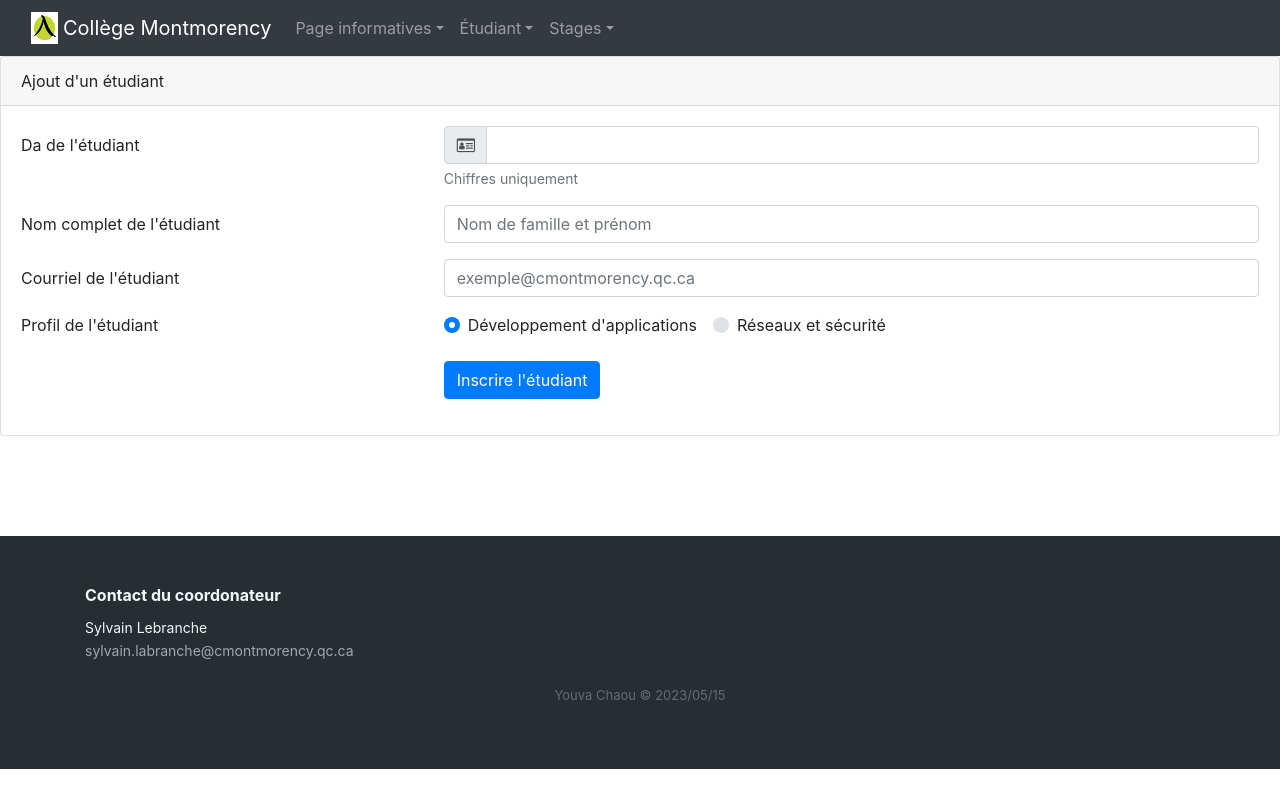
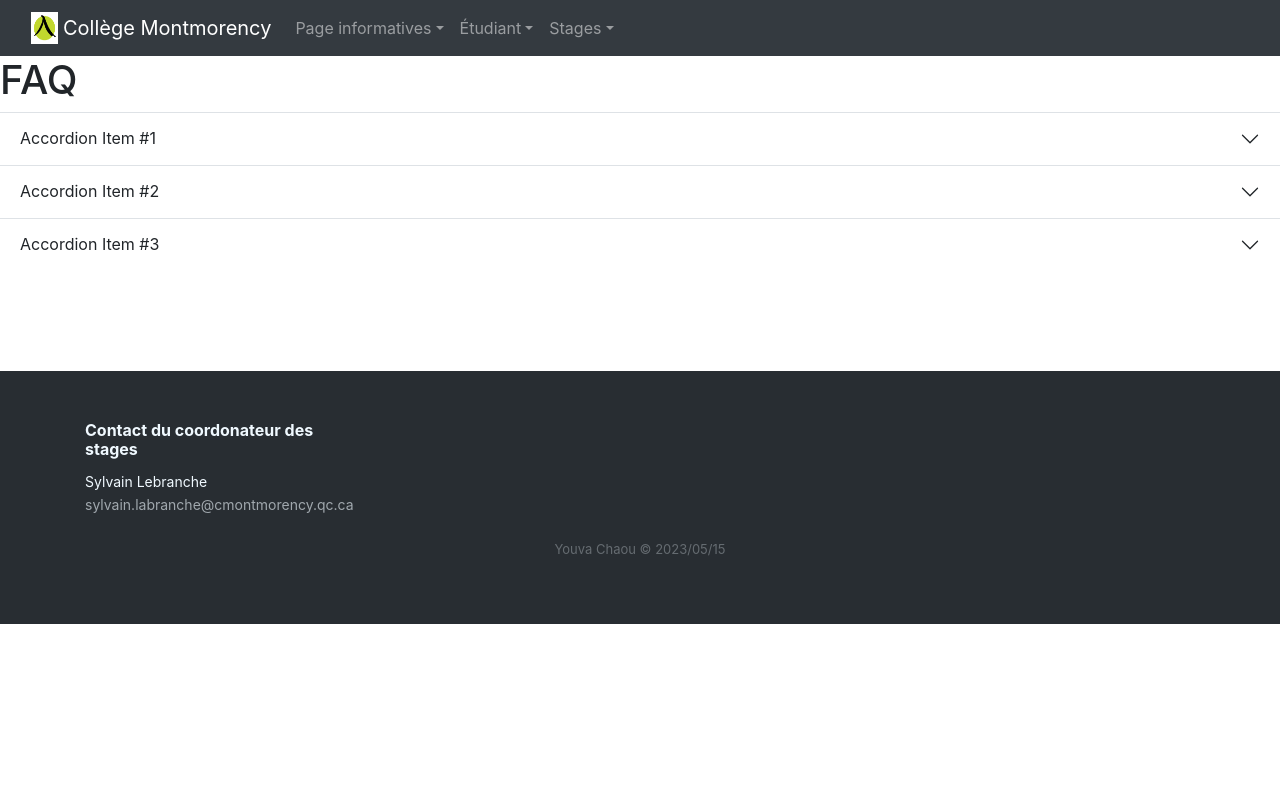
Before and after one commit to hackerdu86/tp-final-web-youva-chaou, a React (Create React App) app in the folder client/tp-final-youva-chaou/: page /FAQ in a window 1280 px wide. Built offline with nearby package versions, Linux system fonts and the light colour scheme.

Commit message:
Création de définition des routes

```diff
--- a/client/tp-final-youva-chaou/src/App.js
+++ b/client/tp-final-youva-chaou/src/App.js
@@ -1,16 +1,56 @@
 import NavigationBar from "./components/bars/NavigationBar";
 import FooterBar from "./components/bars/FooterBar";
+import MainMenuPage from "./components/pages/static-pages/MainMenuPage";
+import InternshipsProcedures from "./components/pages/static-pages/InternshipsProcedures";
+import StudentNeededSkills from "./components/pages/static-pages/StudentNeededSkills";
+import FAQPage from "./components/pages/static-pages/FAQPage";
 import AddStudentForm from "./components/pages/non-static-pages/AddStudentForm";
+import RegisteredStudents from "./components/pages/non-static-pages/RegisteredStudents";
+import AddInternshipForm from "./components/pages/non-static-pages/AddInternshipForm";
+import AvailableInternships from "./components/pages/non-static-pages/AvailableInternships";
+import { BrowserRouter, Routes, Route } from "react-router-dom";
 
 function App() {
   return (
-    <div>
-      <link rel="stylesheet" href="https://stackpath.bootstrapcdn.com/bootstrap/4.1.3/css/bootstrap.min.css"></link>
-      <link rel="stylesheet" href="https://maxcdn.bootstrapcdn.com/font-awesome/4.7.0/css/font-awesome.min.css"></link>
-      <NavigationBar></NavigationBar>
-      <AddStudentForm></AddStudentForm>
-      <FooterBar></FooterBar>
-    </div>
+    <BrowserRouter>
+      <link
+        rel="stylesheet"
+        href="https://stackpath.bootstrapcdn.com/bootstrap/4.1.3/css/bootstrap.min.css"
+      ></link>
+      <link
+        rel="stylesheet"
+        href="https://maxcdn.bootstrapcdn.com/font-awesome/4.7.0/css/font-awesome.min.css"
+      ></link>
+      <NavigationBar />
+
+      <Routes>
+        <Route path="/" element={<MainMenuPage />} />
+        <Route
+          path="/internship-procedures-employers"
+          element={<InternshipsProcedures forStudent={false} />}
+        />
+        <Route
+          path="/internship-procedures-students"
+          element={<InternshipsProcedures forStudent={true} />}
+        />
+        <Route path="/profiles-and-skills" element={<StudentNeededSkills />} />
+        <Route path="/FAQ" element={<FAQPage />} />
+        <Route path="/students/add-student-form" element={<AddStudentForm />} />
+        <Route
+          path="/students/registered-students"
+          element={<RegisteredStudents />}
+        />
+        <Route
+          path="/internships/add-internship-form"
+          element={<AddInternshipForm />}
+        />
+        <Route
+          path="/internships/available-internships"
+          element={<AvailableInternships />}
+        />
+      </Routes>
+      <FooterBar />
+    </BrowserRouter>
   );
 }
 
--- a/client/tp-final-youva-chaou/src/components/bars/FooterBar.jsx
+++ b/client/tp-final-youva-chaou/src/components/bars/FooterBar.jsx
@@ -10,7 +10,7 @@ return (
             <div class="container">
                 <div class="row">
                     <div class="col-sm-6 col-md-3 item">
-                        <h3>Contact du coordonateur</h3>
+                        <h3>Contact du coordonateur des stages</h3>
                         <ul>
                             <li>Sylvain Lebranche</li>
                             <li><a href="mailto:sylvain.labranche@cmontmorency.qc.ca">sylvain.labranche@cmontmorency.qc.ca</a></li>
--- a/client/tp-final-youva-chaou/src/components/pages/non-static-pages/AddInternshipForm.jsx
+++ b/client/tp-final-youva-chaou/src/components/pages/non-static-pages/AddInternshipForm.jsx
@@ -0,0 +1,9 @@
+function AddInternshipForm() {
+    return (
+        <>
+        AddInternshipForm
+        </>
+    )
+}
+
+export default AddInternshipForm;
--- a/client/tp-final-youva-chaou/src/components/pages/non-static-pages/AddStudentForm.jsx
+++ b/client/tp-final-youva-chaou/src/components/pages/non-static-pages/AddStudentForm.jsx
@@ -9,7 +9,7 @@ function AddStudentForm() {
   return (
     <form>
       <div className="card">
-        <div className="card-header">Ajout d'un étudiant</div>
+        <div className="card-header">Inscription d'un étudiant</div>
         <div className="card-body">
           <div className="form-group row">
             <label htmlFor="text" className="col-4 col-form-label">
--- a/client/tp-final-youva-chaou/src/components/pages/non-static-pages/AvailableInternships.jsx
+++ b/client/tp-final-youva-chaou/src/components/pages/non-static-pages/AvailableInternships.jsx
@@ -0,0 +1,9 @@
+function AvailableInternships() {
+    return (
+        <>
+        AvailableInternships
+        </>
+    )
+}
+
+export default AvailableInternships;
--- a/client/tp-final-youva-chaou/src/components/pages/non-static-pages/RegisteredStudents.jsx
+++ b/client/tp-final-youva-chaou/src/components/pages/non-static-pages/RegisteredStudents.jsx
@@ -0,0 +1,9 @@
+function RegisteredStudents() {
+    return (
+        <>
+        RegisteredStudents
+        </>
+    )
+}
+
+export default RegisteredStudents;
--- a/client/tp-final-youva-chaou/src/components/pages/static-pages/FAQPage.jsx
+++ b/client/tp-final-youva-chaou/src/components/pages/static-pages/FAQPage.jsx
@@ -0,0 +1,93 @@
+import React from "react";
+import "bootstrap/dist/css/bootstrap.min.css";
+import "bootstrap/dist/js/bootstrap.bundle.min.js";
+
+function FAQPage() {
+  return (
+    <div class="accordion accordion-flush" id="accordionFlushExample">
+    <h1>FAQ</h1>
+
+      <div class="accordion-item">
+        <h2 class="accordion-header">
+          <button
+            class="accordion-button collapsed"
+            type="button"
+            data-bs-toggle="collapse"
+            data-bs-target="#flush-collapseOne"
+            aria-expanded="false"
+            aria-controls="flush-collapseOne"
+          >
+            Accordion Item #1
+          </button>
+        </h2>
+        <div
+          id="flush-collapseOne"
+          class="accordion-collapse collapse"
+          data-bs-parent="#accordionFlushExample"
+        >
+          <div class="accordion-body">
+            Placeholder content for this accordion, which is intended to
+            demonstrate the <code>.accordion-flush</code> class. This is the
+            first item's accordion body.
+          </div>
+        </div>
+      </div>
+      <div class="accordion-item">
+        <h2 class="accordion-header">
+          <button
+            class="accordion-button collapsed"
+            type="button"
+            data-bs-toggle="collapse"
+            data-bs-target="#flush-collapseTwo"
+            aria-expanded="false"
+            aria-controls="flush-collapseTwo"
+          >
+            Accordion Item #2
+          </button>
+        </h2>
+        <div
+          id="flush-collapseTwo"
+          class="accordion-collapse collapse"
+          data-bs-parent="#accordionFlushExample"
+        >
+          <div class="accordion-body">
+            Placeholder content for this accordion, which is intended to
+            demonstrate the <code>.accordion-flush</code> class. This is the
+            second item's accordion body. Let's imagine this being filled with
+            some actual content.
+          </div>
+        </div>
+      </div>
+      <div class="accordion-item">
+        <h2 class="accordion-header">
+          <button
+            class="accordion-button collapsed"
+            type="button"
+            data-bs-toggle="collapse"
+            data-bs-target="#flush-collapseThree"
+            aria-expanded="false"
+            aria-controls="flush-collapseThree"
+          >
+            Accordion Item #3
+          </button>
+        </h2>
+        <div
+          id="flush-collapseThree"
+          class="accordion-collapse collapse"
+          data-bs-parent="#accordionFlushExample"
+        >
+          <div class="accordion-body">
+            Placeholder content for this accordion, which is intended to
+            demonstrate the <code>.accordion-flush</code> class. This is the
+            third item's accordion body. Nothing more exciting happening here in
+            terms of content, but just filling up the space to make it look, at
+            least at first glance, a bit more representative of how this would
+            look in a real-world application.
+          </div>
+        </div>
+      </div>
+    </div>
+  );
+}
+
+export default FAQPage;
--- a/client/tp-final-youva-chaou/src/components/pages/static-pages/InternshipsProcedures.jsx
+++ b/client/tp-final-youva-chaou/src/components/pages/static-pages/InternshipsProcedures.jsx
@@ -0,0 +1,12 @@
+function InternshipsProcedures(props) {
+
+    const forStudents = props.forStudents;
+
+    return (
+        <>
+        InternshipsProcedures
+        </>
+    )
+}
+
+export default InternshipsProcedures;
--- a/client/tp-final-youva-chaou/src/components/pages/static-pages/MenuPage.jsx
+++ b/client/tp-final-youva-chaou/src/components/pages/static-pages/MainMenuPage.jsx
@@ -1,4 +1,4 @@
-function MenuPage() {
+function MainMenuPage() {
   return (
     <div>
     <h1>Ça va bien papa?</h1>
@@ -8,4 +8,4 @@ function MenuPage() {
   );
 }
 
-export default MenuPage;
+export default MainMenuPage;
--- a/client/tp-final-youva-chaou/src/components/pages/static-pages/StudentNeededSkills.jsx
+++ b/client/tp-final-youva-chaou/src/components/pages/static-pages/StudentNeededSkills.jsx
@@ -0,0 +1,9 @@
+function StudentNeededSkills() {
+    return (
+        <>
+        StudentNeededSkills
+        </>
+    )
+}
+
+export default StudentNeededSkills;
```
Also changed, not shown: client/tp-final-youva-chaou/src/components/bars/NavigationBar.jsx (+37 -21 lines).
